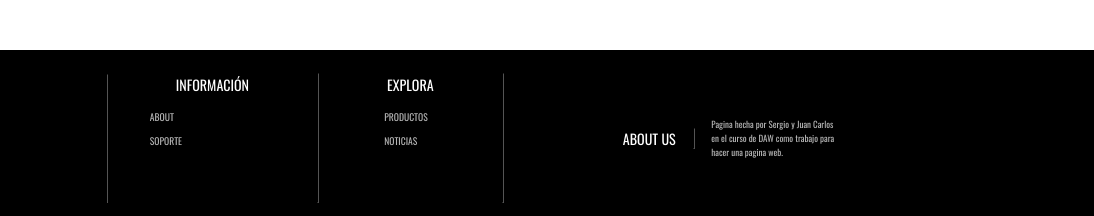
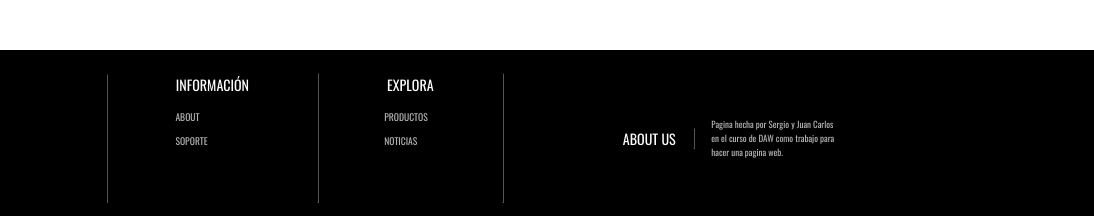
Before and after one commit to RaeZ04/web, a plain HTML site: page index.html in a window 1280 px wide. Shown: the part 3214-3430 px from the top of the page, 186-1280 px from the left. Drawn offline with nearby package versions, Linux system fonts and the light colour scheme.

Commit message:
Reajuste footer

```diff
--- a/styles.css
+++ b/styles.css
@@ -397,7 +397,7 @@ footer{
 #textofot2{
     color: rgb(180, 180, 180);
     position: relative;
-    left: 26vmax;
+    left: 28vmax;
     bottom: 8vmax;
     font-size: 0.75vmax;
 
@@ -415,7 +415,7 @@ footer{
 #textofot4{
     color: rgb(180, 180, 180);
     position: relative;
-    left: 26vmax;
+    left: 28vmax;
     bottom: 9vmax;
     font-size: 0.75vmax;
 }
```
